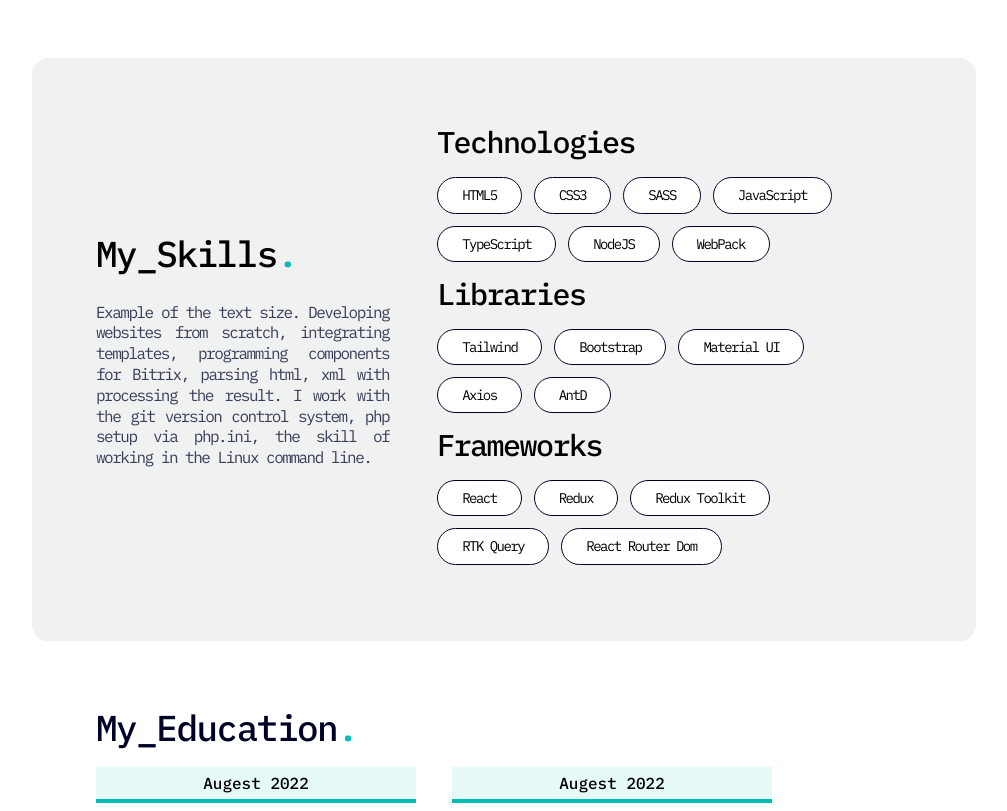
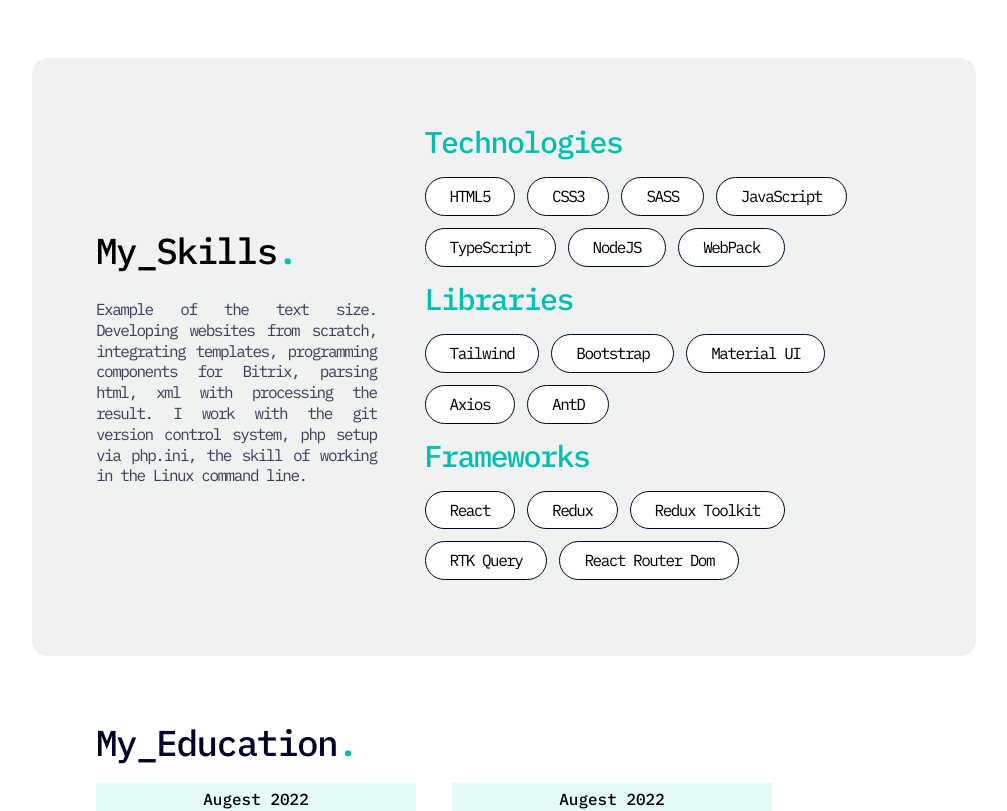
Before and after one commit to Tsvetkoffff/cv, a React (Vite) app: page / in a window 1280 px wide. Shown: the part 760-1571 px from the top of the page, without its empty margins (126-1133 px from the left). Built offline with nearby package versions, Linux system fonts and the light colour scheme.

Commit message:
refactor: refactoring and decomposition skills list

```diff
--- a/src/components/Main/Skills/SkillsList.jsx
+++ b/src/components/Main/Skills/SkillsList.jsx
@@ -1,12 +1,19 @@
 import React from 'react'
-import Heading from '/src/components/common/Heading';
+import Heading from '/src/components/common/Heading'
+import SkillsListItem from './SkillsListItem'
 
-const SkillsList = ({list, title, className}) => {
+const SkillsList = ({list, title}) => {
   return (
     <div className='space-y-4'>
-      <Heading Tag='h3'>{title}</Heading>
+      <Heading Tag='h3' className='text-primary'>
+        {title}
+      </Heading>
       <ul className='flex flex-wrap'>
-        {list.map(item => <li key={item} className={`border border-dark p-2 rounded-full mr-3 mb-3 bg-white md:px-6 text-sm ${className}`}>{item}</li>)}
+        {list.map(item => (
+          <SkillsListItem key={item}>
+            {item}
+          </SkillsListItem>
+        ))}
       </ul>
     </div>
   )
--- /dev/null
+++ b/src/components/Main/Skills/SkillsListItem.jsx
@@ -0,0 +1,13 @@
+import React from 'react'
+
+const SkillsListItem = ({children}) => {
+  return (
+    <li
+      className={`border border-dark p-2 rounded-full mr-3 mb-3 bg-white md:px-6 text-base`}
+    >
+      {children}
+    </li>
+  )
+}
+
+export default SkillsListItem
```
